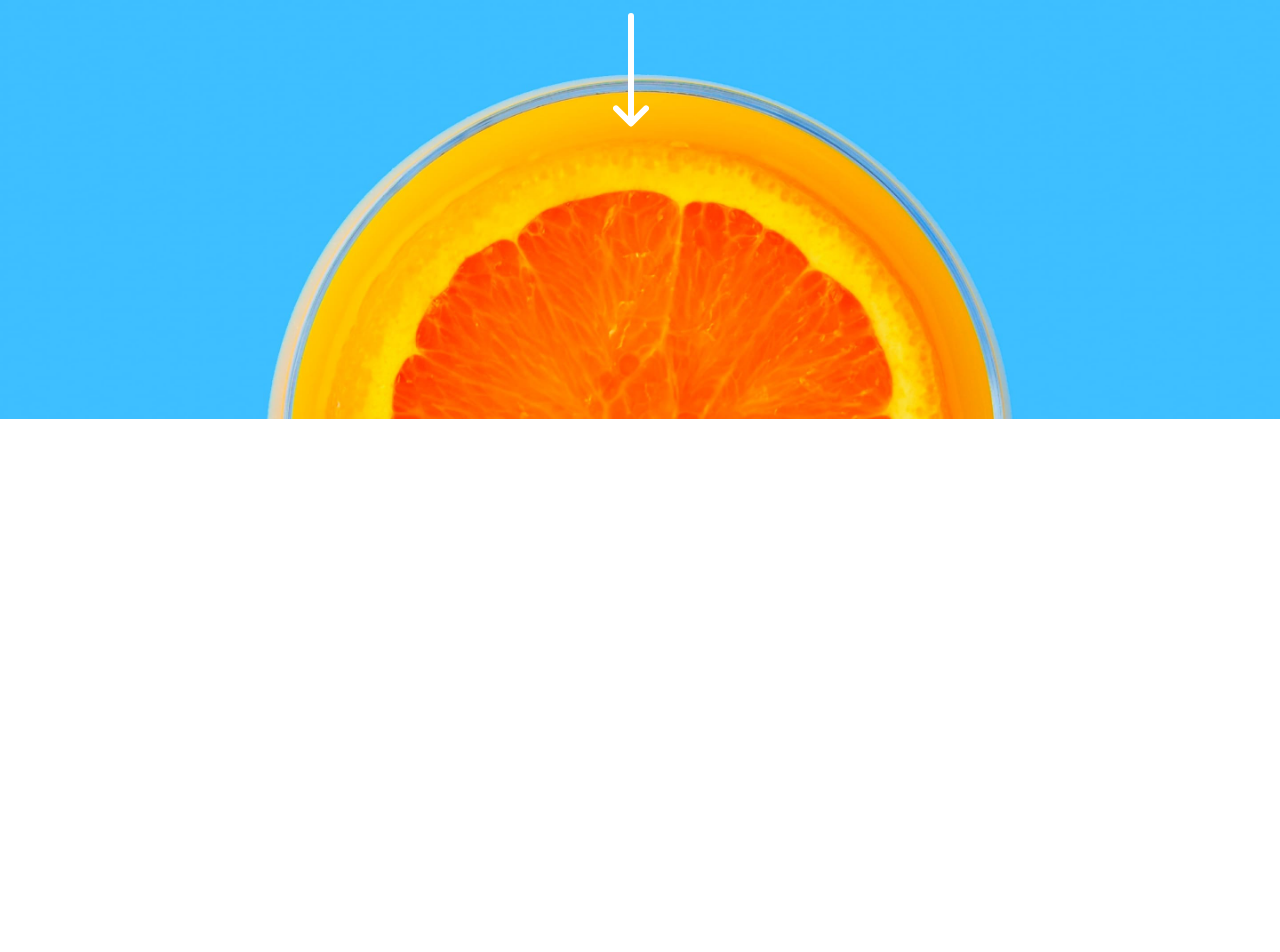
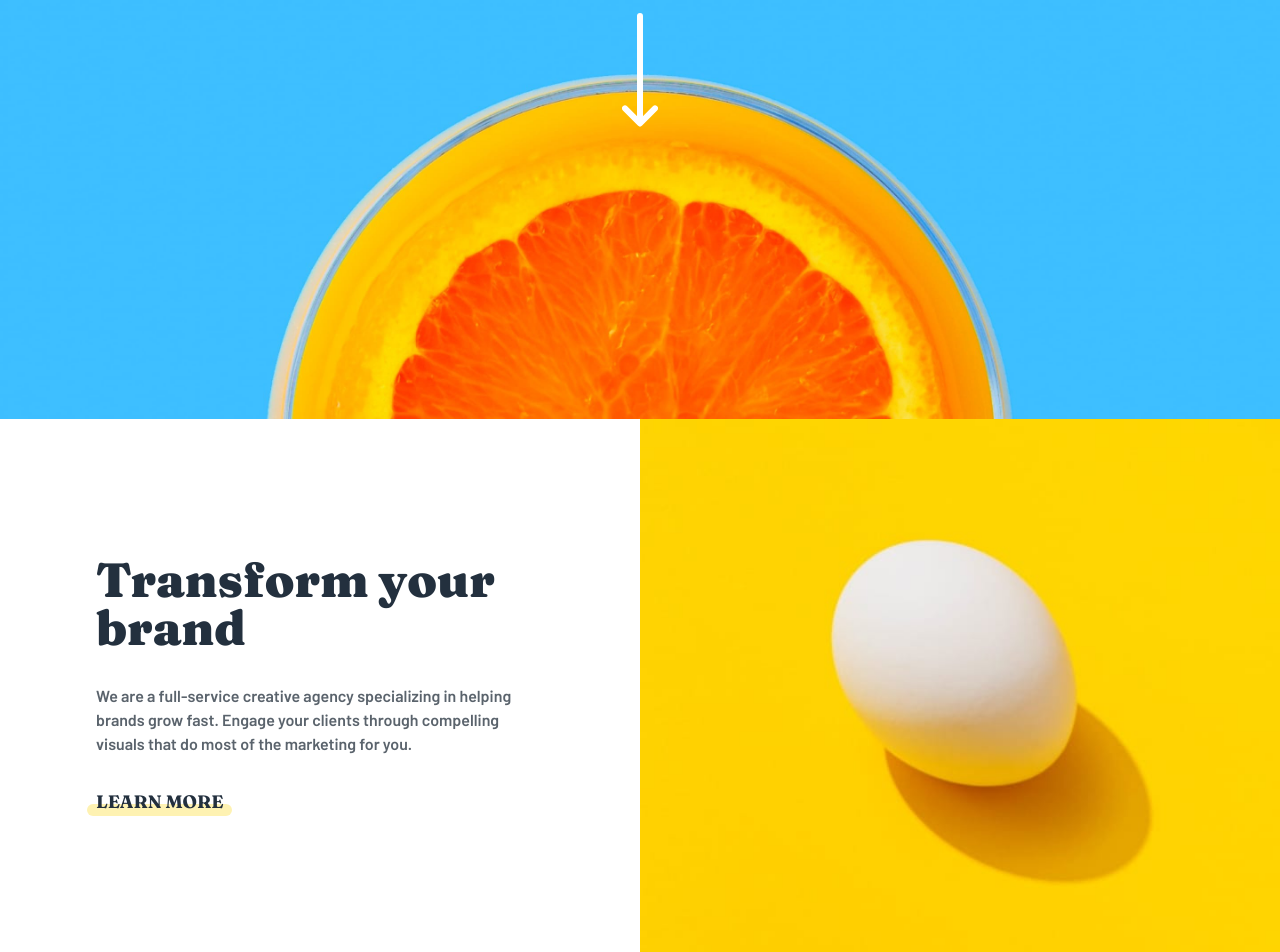
Before and after one commit to TomasSadone/sunnyside-landing, a React (Vite) app: page / in a window 1280 px wide. Shown: the part 292-1244 px from the top of the page. Before the commit the page ends 800 px from the top, so only its background shows below. Built offline with nearby package versions, Linux system fonts and the light colour scheme.

Commit message:
services

```diff
--- a/package.json
+++ b/package.json
@@ -14,7 +14,7 @@
     "vite-plugin-svgr": "^2.2.2"
   },
   "devDependencies": {
-    "@types/react": "^18.0.17",
+    "@types/react": "^18.0.22",
     "@types/react-dom": "^18.0.6",
     "@vitejs/plugin-react": "^2.1.0",
     "autoprefixer": "^10.4.12",
--- a/src/App.tsx
+++ b/src/App.tsx
@@ -1,12 +1,14 @@
 import React from "react";
 import Header from "./components/Header";
+import Services from "./components/Services";
 
 type Props = {};
 
 const App = (props: Props) => {
   return (
-    <div className='font-barlow'>
+    <div className='font-barlow overflow-x-hidden'>
       <Header />
+      <Services/>
     </div>
   );
 };
--- a/src/components/Header.tsx
+++ b/src/components/Header.tsx
@@ -28,7 +28,7 @@ const Header = (props: Props) => {
               return <HeaderLink key={item} content={item} />;
             })}
             <li>
-              <button className='rounded-full bg-yellow py-4  px-8 font-fraunces font-bold md:bg-white md:py-2 '>
+              <button className='rounded-full bg-yellow py-4  px-8 font-fraunces font-bold md:bg-white text-very-dark-desaturated-blue md:hover:bg-opacity-30 md:hover:text-white md:transition '>
                 CONTACT
               </button>
             </li>
@@ -45,7 +45,7 @@ const Header = (props: Props) => {
         <h1 className='px-4  text-center font-fraunces text-6xl text-white'>
           WE ARE CREATIVES
         </h1>
-        <img className=' left-2/4 ml-[-18px]' src={DownArrow} alt='' />
+        <img className=' left-2/4' src={DownArrow} alt='' />
       </div>
       <img className='md-max:hidden' src={DesktopHeaderImage} alt='' />
       <img className='md:hidden' src={MobileHeaderImage} alt='' />
--- /dev/null
+++ b/src/components/Services.tsx
@@ -0,0 +1,25 @@
+import React from "react";
+import ServicesStatement from "./ServicesStatement";
+// import image1Desk from  "../../images/desktop/image-transform.jpg"
+// import image1Mobile from  "../../images/mobile/image-transform.jpg"
+import ServicesImages from "./ServicesImages";
+
+type Props = {};
+console.log('../../images/mobile/image-transform.jpg')
+const image1Desk ='../../images/desktop/image-transform.jpg'
+const image1Mobile = '../../images/mobile/image-transform.jpg'
+const Services = (props: Props) => {
+    const title1 = 'Transform your brand'
+    const text1 = `We are a full-service creative agency specializing in helping brands grow fast.
+    Engage your clients through compelling visuals that do most of the marketing for you.`
+  return (
+      <>
+        <div className="grid grid-cols-2">
+        <ServicesStatement color={'after:bg-yellow'} title={title1} text={text1}/>
+        <ServicesImages imageMobile={image1Mobile} imageDesk={image1Desk}/>
+        </div>
+      </>
+    );
+};
+
+export default Services;
--- /dev/null
+++ b/src/components/ServicesImages.tsx
@@ -0,0 +1,37 @@
+import React from "react";
+
+type Props = {
+    imageDesk: string,
+    imageMobile: string,
+    title?: string,
+    text?: string,
+    color?: string
+};
+
+const ServicesImages:React.FC<Props> = ({imageDesk,imageMobile, title,text, color }) => {
+    const css = `
+    .bg-image {
+        background-image: url('${imageMobile}')
+    }
+    @media (min-width: 750px) {
+        .bg-image {
+            background-image: url('${imageDesk}')
+        }
+    }
+    `
+  return (
+    <>
+    <style scoped >{css}</style>
+      <div className={`bg-image bg-cover bg-center bg-no-repeat`}>
+        {
+            title && <h1 className={`font-fraunces ${color} fw-?`}>title</h1>
+        }
+        {
+            text && <p className={`${color}`}>{text}</p>
+        }
+      </div>
+    </>
+    );
+};
+
+export default ServicesImages;
--- /dev/null
+++ b/src/components/ServicesStatement.tsx
@@ -0,0 +1,24 @@
+import React from "react";
+
+type Props = {
+    title: string,
+    text: string
+    color: string,
+};
+
+const ServicesStatement: React.FC<Props> = ({title, text, color}) => {
+  const colorClass = `after:bg-${color}`
+  return (
+      <>
+        <div className="aspect-[5/6] md:aspect-[6/5] grid">
+          <div className="grid gap-8 m-auto max-h-[70%] max-w-[70%]">
+            <h1 className="text-very-dark-desaturated-blue font-fraunces font-black text-5xl">{title}</h1>
+            <p className="text-very-dark-grayish-blue">{text}</p>
+            <button className={`relative after:rounded-full after:h-3 after:bg-opacity-30 after:-z-10 after:w-[145px] ${color} after:bottom-0 after:left-[-9px] after:absolute font-fraunces text-very-dark-desaturated-blue text-lg place-self-start`}>LEARN MORE</button>
+          </div>
+        </div>
+      </>
+    );
+};
+
+export default ServicesStatement;
--- a/tailwind.config.cjs
+++ b/tailwind.config.cjs
@@ -1,6 +1,10 @@
 /** @type {import('tailwindcss').Config} */
 module.exports = {
   content: ["./index.html", "./src/**/*.{js,ts,jsx,tsx}"],
+  safelist: [
+    'yellow',
+    'soft-red'
+  ],
   theme: {
     extend: {
       colors: {
@@ -16,13 +20,17 @@ module.exports = {
       },
       screens: {
         md: "750px",
-        'md-max' : {'max': '750px'}
+        'md-max' : {'max': '750px'},
+        l: '900px'
       },
     },
     fontFamily: {
       barlow: "Barlow, sans-serif;",
       fraunces: "Fraunces, serif",
     },
+    container: {
+      center: true,
+    },
   },
   plugins: [],
 };
```
Also changed, not shown: 1 other file (tests, documents, lock files or other folders).
